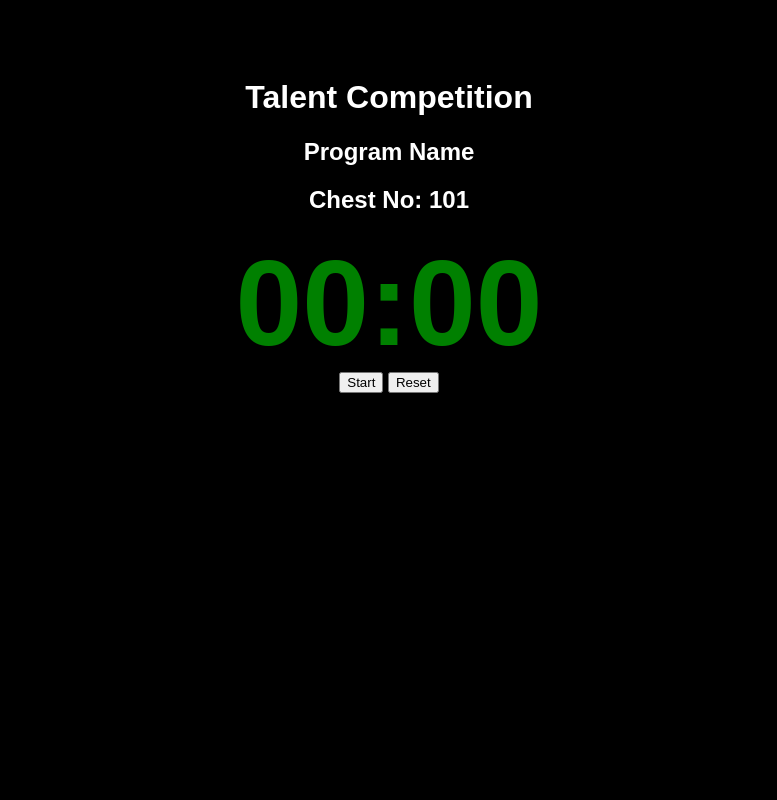
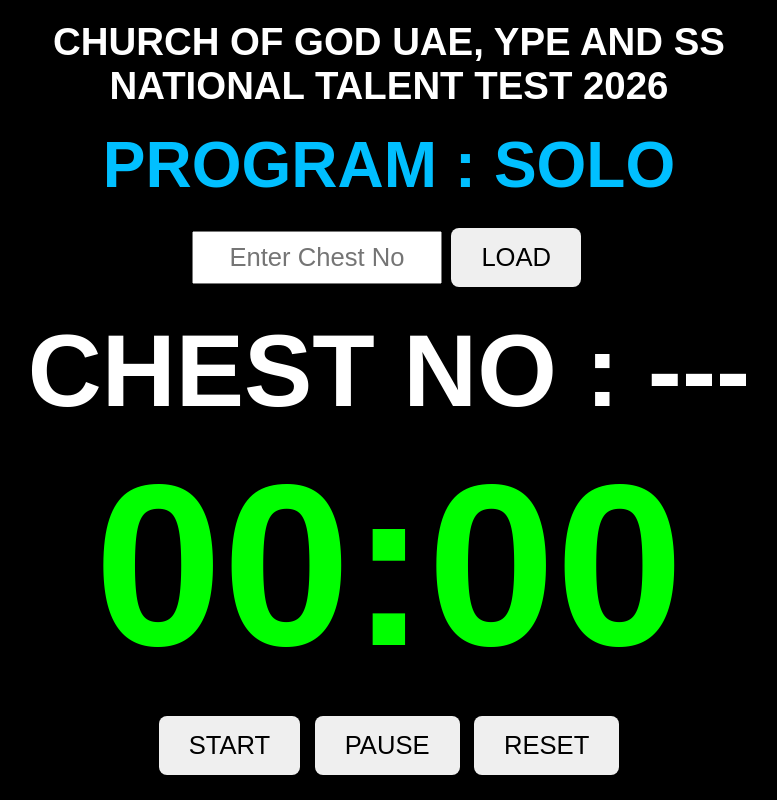
Before and after one commit to Febzados/TT, a plain HTML site: page index.html in a window 1280 px wide. Shown: the whole page, without its empty margins (251-1028 px from the left). Drawn offline with Linux system fonts and the light colour scheme.

Commit message:
Update index.html

```diff
--- a/index.html
+++ b/index.html
@@ -1,66 +1,164 @@
 <!DOCTYPE html>
 <html>
 <head>
-<title>Talent Competition Timer</title>
+<meta charset="UTF-8">
+<title>National Talent Test 2026</title>
+
 <style>
+*{
+    margin:0;
+    padding:0;
+    box-sizing:border-box;
+}
+
 body{
-font-family:Arial;
     background:black;
     color:white;
+    font-family:Arial, sans-serif;
+    height:100vh;
+    display:flex;
+    flex-direction:column;
+    justify-content:space-evenly;
+    align-items:center;
     text-align:center;
-padding-top:50px;
 }
+
+#title{
+    font-size:3vw;
+    font-weight:bold;
+    width:95%;
+}
+
+#program{
+    font-size:5vw;
+    font-weight:bold;
+    color:#00BFFF;
+}
+
+#chest{
+    font-size:8vw;
+    font-weight:bold;
+}
+
 #timer{
-font-size:120px;
+    font-size:18vw;
     font-weight:bold;
-color:green;
+    color:lime;
+    line-height:1;
+}
+
+.controls{
+    margin-top:10px;
+}
+
+button{
+    font-size:2vw;
+    padding:15px 30px;
+    margin:5px;
+    cursor:pointer;
+    border:none;
+    border-radius:8px;
+}
+
+input{
+    font-size:2vw;
+    padding:10px;
+    width:250px;
+    text-align:center;
+}
+
+.red{
+    color:red !important;
+}
+
+.orange{
+    color:orange !important;
 }
 </style>
 </head>
+
 <body>
 
-<h1>Talent Competition</h1>
+<div id="title">
+CHURCH OF GOD UAE, YPE AND SS<br>
+NATIONAL TALENT TEST 2026
+</div>
 
-<h2 id="program">Program Name</h2>
-<h2 id="chest">Chest No: 101</h2>
+<div id="program">
+PROGRAM : SOLO
+</div>
 
-<div id="timer">00:00</div>
+<div>
+<input id="chestInput" placeholder="Enter Chest No">
+<button onclick="loadChest()">LOAD</button>
+</div>
 
-<button onclick="start()">Start</button>
-<button onclick="reset()">Reset</button>
+<div id="chest">
+CHEST NO : ---
+</div>
+
+<div id="timer">
+00:00
+</div>
+
+<div class="controls">
+<button onclick="startTimer()">START</button>
+<button onclick="pauseTimer()">PAUSE</button>
+<button onclick="resetTimer()">RESET</button>
+</div>
 
 <script>
-let sec=0;
-let interval;
 
-function start(){
-clearInterval(interval);
+let seconds = 0;
+let interval = null;
 
-interval=setInterval(()=>{
-sec++;
+function loadChest(){
+    let chest = document.getElementById("chestInput").value;
+    document.getElementById("chest").innerHTML =
+    "CHEST NO : " + chest;
+}
 
-let m=Math.floor(sec/60);
-let s=sec%60;
+function startTimer(){
 
-timer.innerHTML=
-String(m).padStart(2,'0')+":"+
-String(s).padStart(2,'0');
+    if(interval) return;
 
-if(sec<90)
-timer.style.color="lime";
-else if(sec<110)
-timer.style.color="orange";
-else
-timer.style.color="red";
+    interval = setInterval(()=>{
+
+        seconds++;
+
+        let min = Math.floor(seconds/60);
+        let sec = seconds%60;
+
+        document.getElementById("timer").innerHTML =
+        String(min).padStart(2,'0') + ":" +
+        String(sec).padStart(2,'0');
+
+        let timer = document.getElementById("timer");
+
+        if(seconds < 110){
+            timer.style.color = "lime";
+        }
+        else if(seconds < 120){
+            timer.style.color = "orange";
+        }
+        else{
+            timer.style.color = "red";
+        }
 
     },1000);
 }
 
-function reset(){
+function pauseTimer(){
     clearInterval(interval);
-sec=0;
-timer.innerHTML="00:00";
-timer.style.color="lime";
+    interval = null;
+}
+
+function resetTimer(){
+    pauseTimer();
+    seconds = 0;
+
+    document.getElementById("timer").innerHTML = "00:00";
+    document.getElementById("timer").style.color = "lime";
 }
 </script>
 
```
Lines whose indentation alone changed are shown as unchanged.
